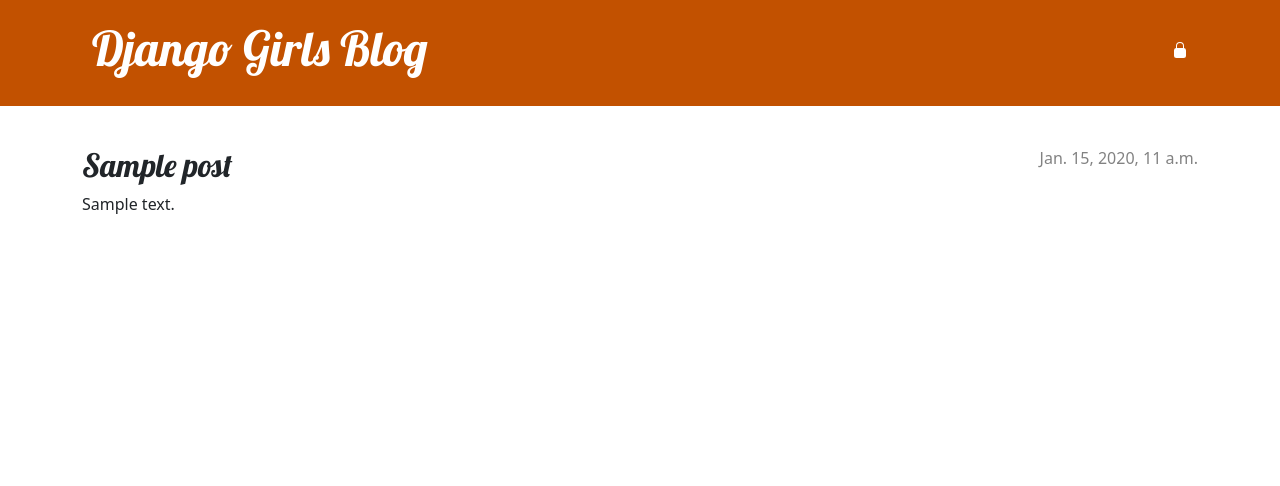
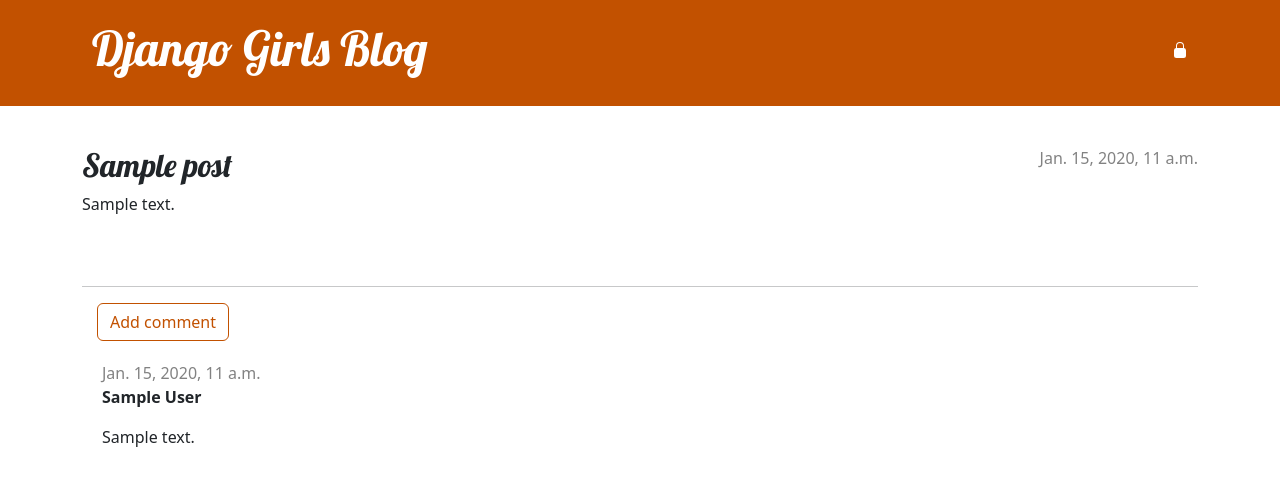
Before and after one commit to mistrecoder/my-first-blog, a Django app: page /post/1/ in a window 1280 px wide. Shown: the top 486 px of the page. Run offline with Django 5.2, Linux system fonts and the light colour scheme; tables that the repository leaves empty hold one stand-in row (values such as "Sample post").

Commit message:
Add comment model and database migrations

```diff
--- a/blog/admin.py
+++ b/blog/admin.py
@@ -1,4 +1,5 @@
 from django.contrib import admin
-from .models import Post
+from .models import Post, Comment
 # Register your models here.
 admin.site.register(Post)
+admin.site.register(Comment)
--- a/blog/models.py
+++ b/blog/models.py
@@ -16,3 +16,19 @@
 
     def __str__(self):
         return self.title
+    def approved_comments(self):
+        return self.comments.filter(approved_comment=True)
+
+class Comment(models.Model):
+    post = models.ForeignKey('blog.Post', on_delete=models.CASCADE, related_name='comments')
+    author = models.CharField(max_length=200)
+    text = models.TextField()
+    created_date = models.DateTimeField(default=timezone.now)
+    approved_comment = models.BooleanField(default=False)
+
+    def approve(self):
+        self.approved_comment = True
+        self.save()
+
+    def __str__(self):
+        return self.text
--- a/blog/static/css/blog.css
+++ b/blog/static/css/blog.css
@@ -80,3 +80,6 @@
     padding: 0;
     margin-right: 20px;
 }
+.comment {
+    margin: 20px 0px 20px 20px;
+}
--- a/blog/templates/blog/post_detail.html
+++ b/blog/templates/blog/post_detail.html
@@ -25,4 +25,27 @@
         <h2>{{ post.title }}</h2>
         <p>{{ post.text|linebreaksbr }}</p>
     </article>
+    <hr>
+    <a class="btn btn-secondary" role="button" href="{% url 'add_comment_to_post' pk=post.pk %}">Add comment</a>
+    {% for comment in post.comments.all %}
+        {% if user.is_authenticated or comment.approved_comment %}
+        <div class="comment">
+            <div class="date">
+                {{ comment.created_date }}
+                {% if not comment.approved_comment %}
+                    <a class="btn btn-default" href="{% url 'comment_remove' pk=comment.pk %}">
+                        {% include './icons/hand-thumbs-down.svg' %}
+                    </a>
+                    <a class="btn btn-default" href="{% url 'comment_approve' pk=comment.pk %}">
+                        {% include './icons/hand-thumbs-up.svg' %}
+                    </a>
+                {% endif %}
+            </div>
+            <strong>{{ comment.author }}</strong>
+            <p>{{ comment.text|linebreaks }}</p>
+        </div>
+        {% endif %}
+    {% empty %}
+        <p>No comments here yet :(</p>
+    {% endfor %}
 {% endblock %}
--- a/blog/urls.py
+++ b/blog/urls.py
@@ -8,5 +8,8 @@
     path('drafts/', views.post_draft_list, name='post_draft_list'),
     path('post/<int:pk>/publish/', views.post_publish, name='post_publish'),
     path('post/<int:pk>/remove/', views.post_remove, name='post_remove'),
+    path('post/<int:pk>/comment/', views.add_comment_to_post, name='add_comment_to_post'),
+    path('comment/<int:pk>/approve/', views.comment_approve, name='comment_approve'),
+    path('comment/<int:pk>/remove/', views.comment_remove, name='comment_remove'),
 
 ]
--- a/blog/views.py
+++ b/blog/views.py
@@ -1,7 +1,7 @@
 from django.utils import timezone
 from django.shortcuts import render, get_object_or_404,redirect
-from .models import Post
-from .forms import PostForm
+from .models import Post,Comment
+from .forms import PostForm,CommentForm
 from django.contrib.auth.decorators import login_required
 
 
@@ -61,3 +61,28 @@
     if request.method=='POST':
         post.delete()
     return redirect('post_list')
+
+def add_comment_to_post(request, pk):
+    post = get_object_or_404(Post, pk=pk)
+    if request.method == "POST":
+        form = CommentForm(request.POST)
+        if form.is_valid():
+            comment = form.save(commit=False)
+            comment.post = post
+            comment.save()
+            return redirect('post_detail', pk=post.pk)
+    else:
+        form = CommentForm()
+    return render(request, 'blog/add_comment_to_post.html', {'form': form})
+
+@login_required
+def comment_approve(request, pk):
+    comment = get_object_or_404(Comment, pk=pk)
+    comment.approve()
+    return redirect('post_detail', pk=comment.post.pk)
+
+@login_required
+def comment_remove(request, pk):
+    comment = get_object_or_404(Comment, pk=pk)
+    comment.delete()
+    return redirect('post_detail', pk=comment.post.pk)
```
Also changed, not shown: blog/forms.py (+6 -1 lines), blog/templates/blog/add_comment_to_post.html (added, +9 -0 lines), blog/templates/blog/post_list.html (+9 -8 lines), blog/migrations/0002_comment.py (added), blog/templates/blog/icons/hand-thumbs-down.svg (added), blog/templates/blog/icons/hand-thumbs-up.svg (added).
